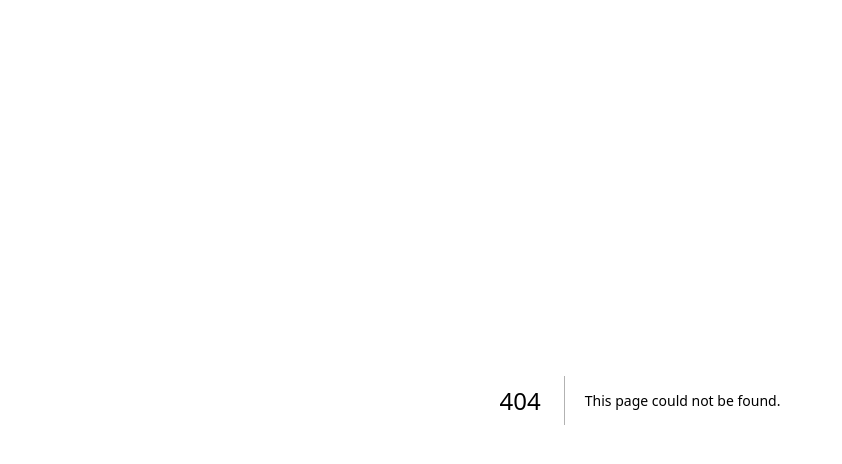
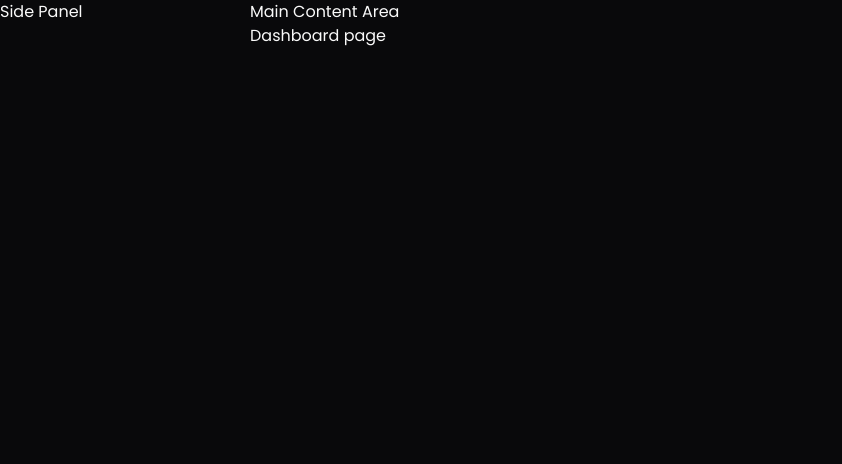
Before and after one commit to drmayu7/shadcn-dashboard, a Next.js app: page /dashboard in a window 1280 px wide. Before the commit this address had no page. Shown: the top 464 px of the page, without its empty margins (0-842 px from the left). Built offline with nearby package versions, Linux system fonts and the light colour scheme.

Commit message:
add dashboard page and layout

```diff
--- /dev/null
+++ b/app/dashboard/layout.tsx
@@ -0,0 +1,11 @@
+export default function DashboardLayout({children}: {children: React.ReactNode}){
+    return (
+        <div className="grid grid-cols-[250px_1fr]">
+            <div>Side Panel</div>
+            <div>
+                Main Content Area
+                {children}
+            </div>
+        </div>
+    )
+}
--- /dev/null
+++ b/app/dashboard/page.tsx
@@ -0,0 +1,5 @@
+export default function DashboardPage(){
+    return (
+        <div>Dashboard page</div>
+    )
+}
```
